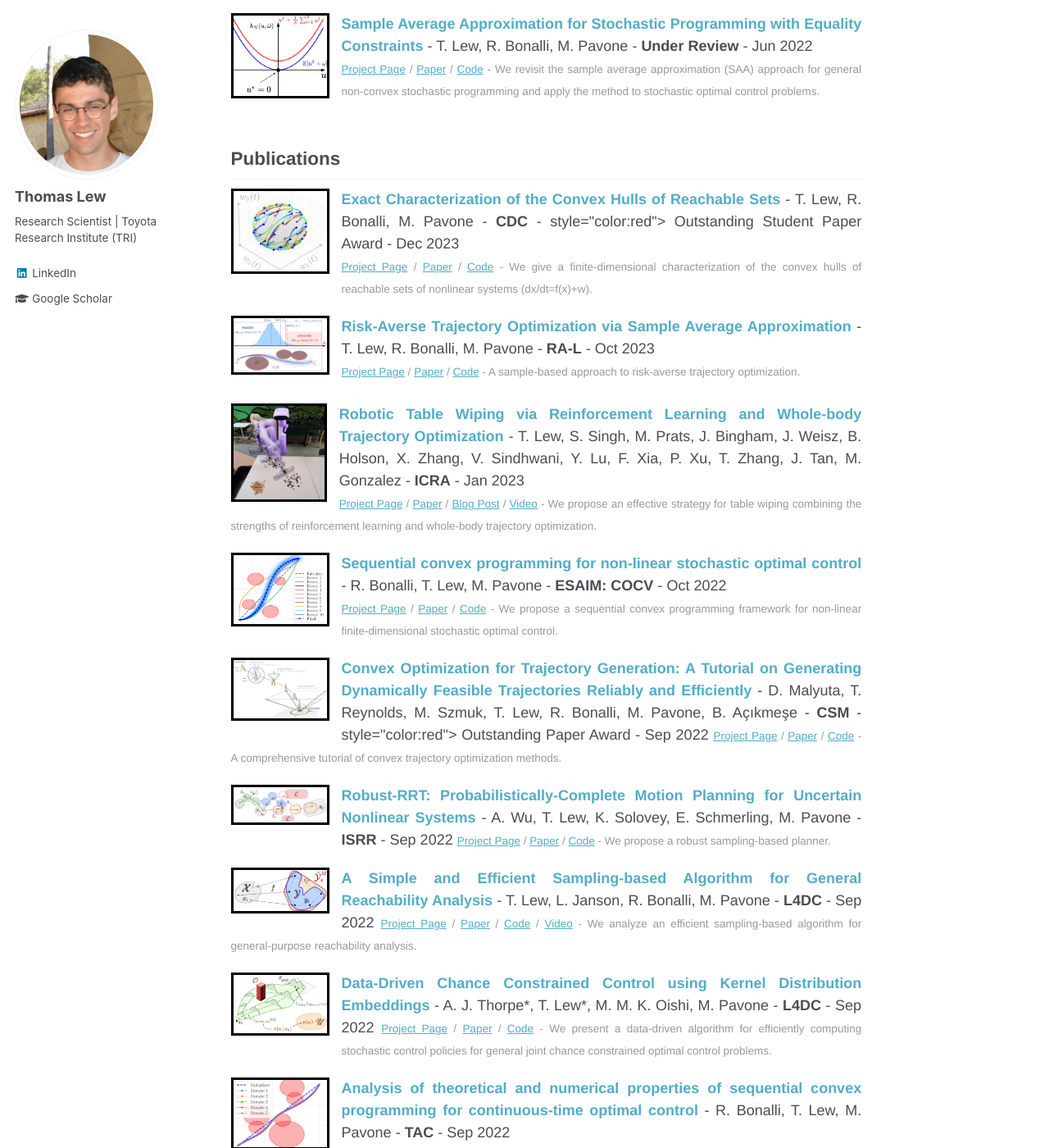
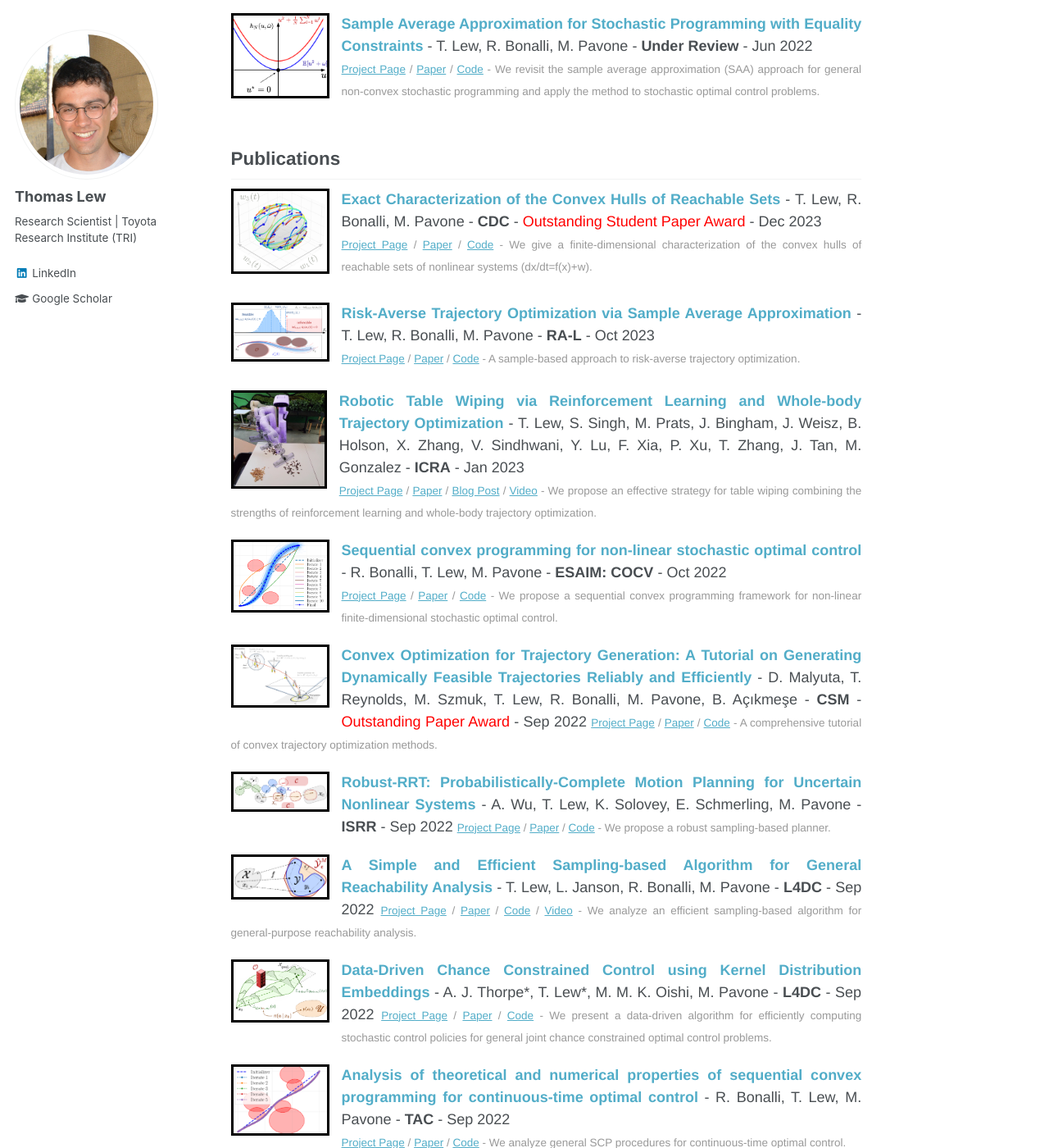
Before and after one commit to thomasjlew/thomasjlew.github.io, a Jekyll site: the page built from _pages/about.md, in a window 1280 px wide and 1400 px high, scrolled down 1208 px. Shown: the whole window at 82% size. Built offline with Jekyll 4.4.1, drawn with Linux system fonts in a browser that asks for light colours.

Commit message:
Minor changes.

```diff
--- a/_includes/archive-single-paper.html
+++ b/_includes/archive-single-paper.html
@@ -42,7 +42,7 @@
       </b>
        - <i>{{ post.paperauthors }}</i>
       - <b>{{ post.venue }}</b>-->
-      {% if post.award %}- style="color:red"> {{ post.award }}{% endif %}
+      {% if post.award %}- <span style="color:red"> {{ post.award }}</span>{% endif %}
       - {{ post.date | date: "%b %Y" }}       <!-- - {{ post.date | date: "%B %d, %Y" }}. -->
       <span class="archive__item-excerpt">
         {{ post.excerpt | markdownify | remove: "<p>" | remove: "</p>" }}
```
